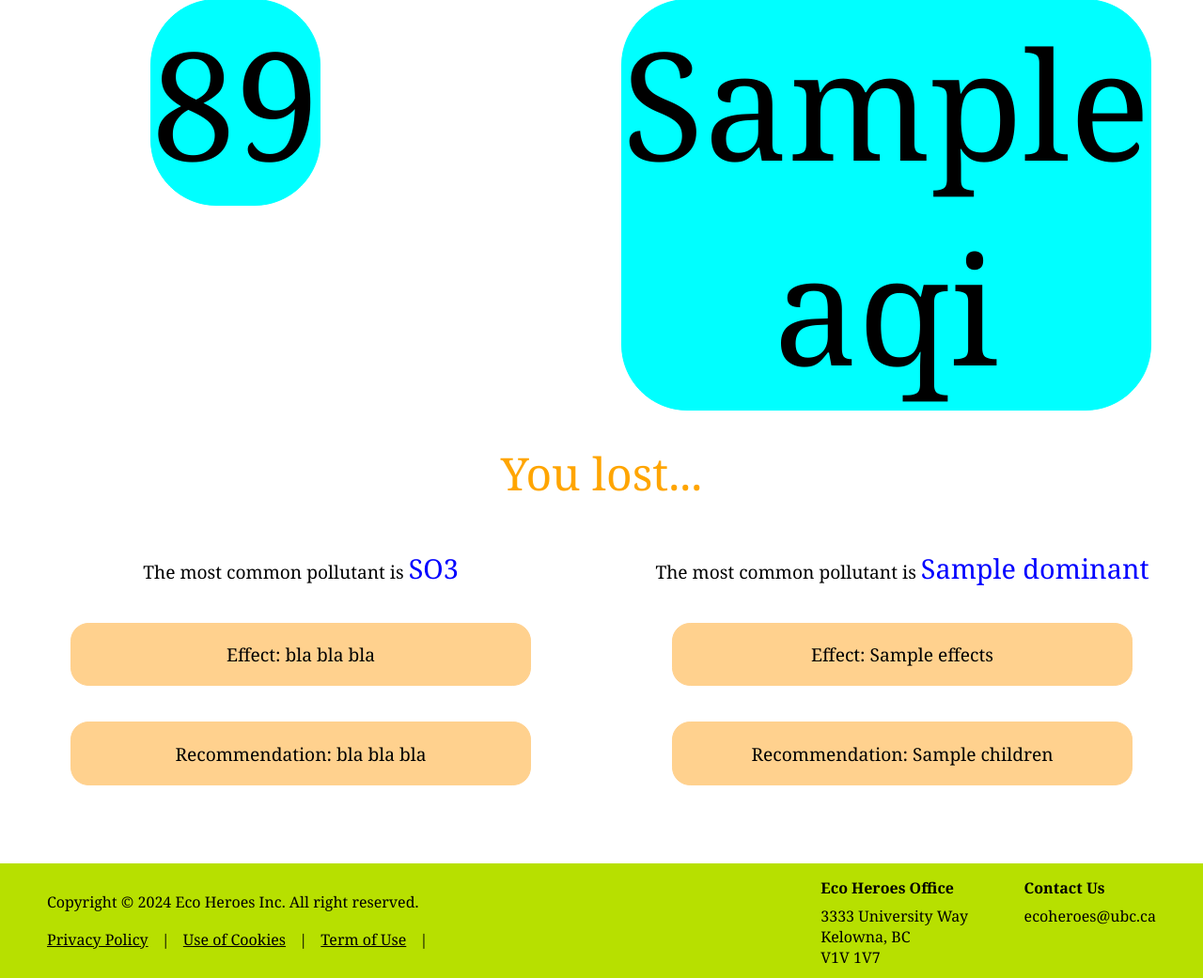
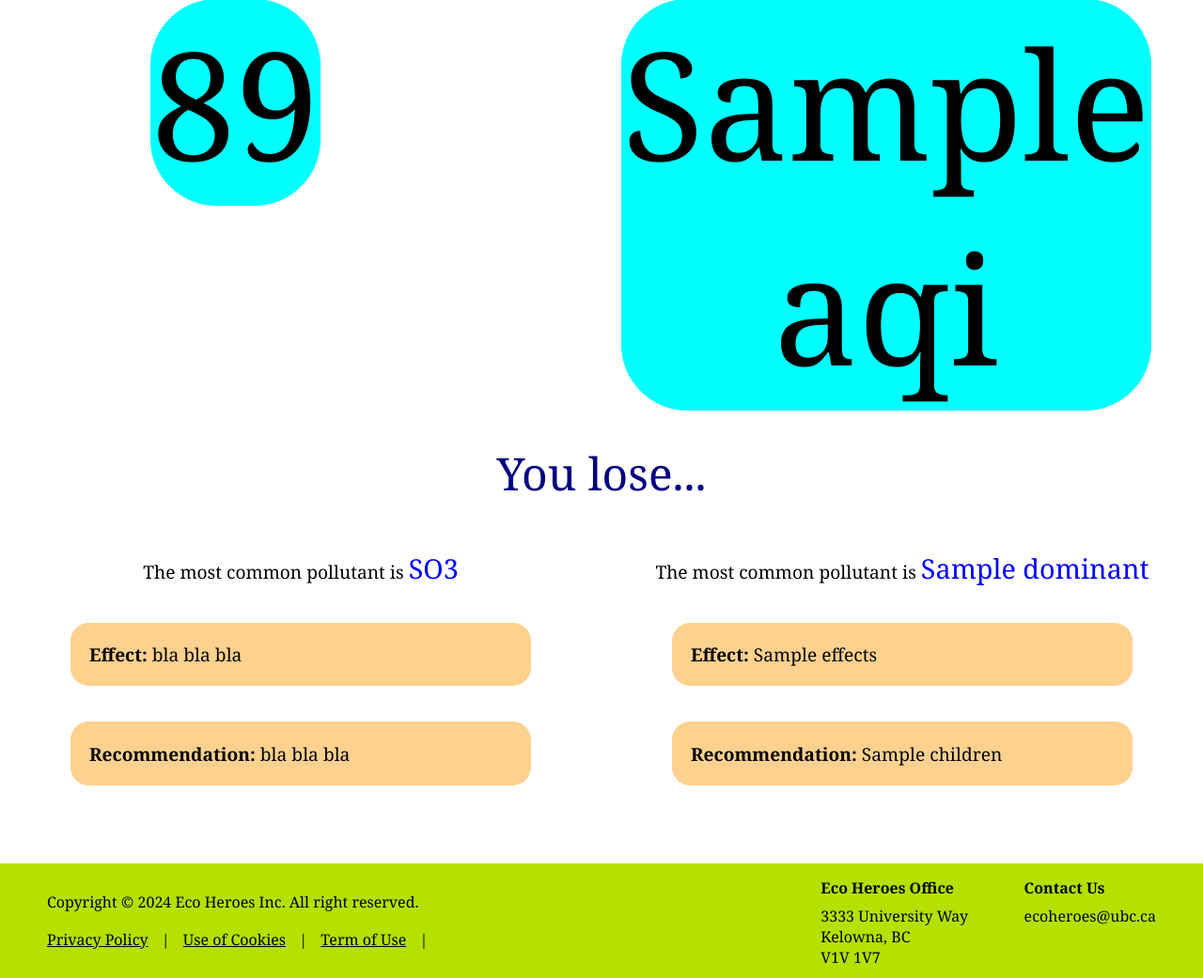
Before and after one commit to vol2468/Eco-Heroes, a Flask app: template Dashboard/scripts/templates/compare.html in a window 1280 px wide; the page is wider, and only the part inside the window is pictured. Shown: the part 318-1359 px from the top of that part at 94% size. Run offline with Flask 3, Linux system fonts and the light colour scheme; the template is opened without the code that fills it: most values are stand-ins (such as "Sample title", 1, 10 or a date in 2020); some libraries are stand-ins or nearby versions.

Commit message:
confetti

```diff
--- a/Dashboard/scripts/static/compare.css
+++ b/Dashboard/scripts/static/compare.css
@@ -29,7 +29,7 @@ h2 {
 #win-lose {
     text-align: center;
     font-size: 3em;
-    color: orange;
+    color: #FCA100;
     display: inline-block;
     animation: bounce 1s infinite;
 }
@@ -65,7 +65,11 @@ h2 {
     margin: 1em;
     border-radius: 1em;
     align-items: center;
+    text-align: left;
     width: 450px;
+}
+.bold {
+    font-weight: bold;
 }
 .pollutant {
     color: blue;
--- a/Dashboard/scripts/static/js/compare.js
+++ b/Dashboard/scripts/static/js/compare.js
@@ -4,9 +4,12 @@ $(document).ready(function() {
     var winlose = $("#win-lose");
 
     if (myQuality > othQuality) {
-        winlose.html("You won!");
+        winlose.html("You win!");
+        var congrats = $('<script>confetti({particleCount: 100, spread: 70, origin: { y: 0.6 }});</script>');
+        $("body").append(congrats);
     } else if (myQuality < othQuality) {
-        winlose.html("You lost...");
+        winlose.html("You lose...");
+        $("#win-lose").css("color", "navy");
     } else {
         winlose.html("Almost! It's a draw.")
     }
--- a/Dashboard/scripts/templates/compare.html
+++ b/Dashboard/scripts/templates/compare.html
@@ -8,6 +8,7 @@
         <link rel="stylesheet" href="../../static/header.css" />
         <script src="https://code.jquery.com/jquery-3.6.0.min.js"></script>
         <script src="../../static/js/compare.js"></script>
+        <script type="text/javascript" src="https://cdn.jsdelivr.net/npm/canvas-confetti@1.3.2/dist/confetti.browser.min.js"></script>
     </head>
     <body>
         <div class="wrapper">
@@ -24,6 +25,7 @@
                 <div id="leftside-1">
                     <h2>Your city is ...</h2>
                     <p id="airQ1">89</p>
+                    <!-- <p id="airQ1">50</p> -->
                 </div>
                 <div id="rightside-1">
                     <h2>Your selected city is ...</h2>
@@ -34,13 +36,13 @@
             <div id="container-2">
                 <div id="leftside-2">
                     <p class="common">The most common pollutant is <span class="pollutant">SO3</span></p>
-                    <p class="desc">Effect: <span>bla bla bla</span></p>
-                    <p class="desc">Recommendation: <span>bla bla bla</span></p>
+                    <p class="desc"><span class="bold">Effect: </span>bla bla bla</p>
+                    <p class="desc"><span class="bold">Recommendation: </span>bla bla bla</p>
                 </div>
                 <div id="rightside-2">
                     <p class="common">The most common pollutant is <span class="pollutant">{{dominant}}</span></p>
-                    <p class="desc">Effect: <span>{{effects}}</span></p>
-                    <p class="desc">Recommendation: <span>{{children}}</span></p>
+                    <p class="desc"><span class="bold">Effect: </span>{{effects}}</p>
+                    <p class="desc"><span class="bold">Recommendation: </span>{{children}}</p>
                 </div>
             </div>
 
```
